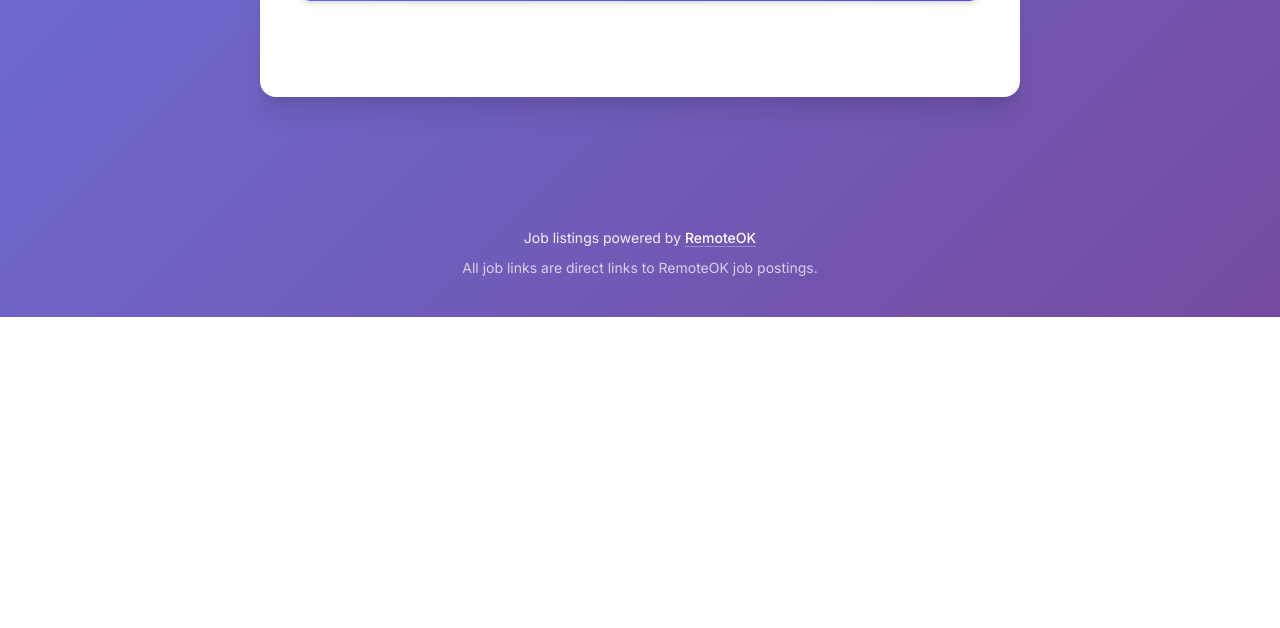
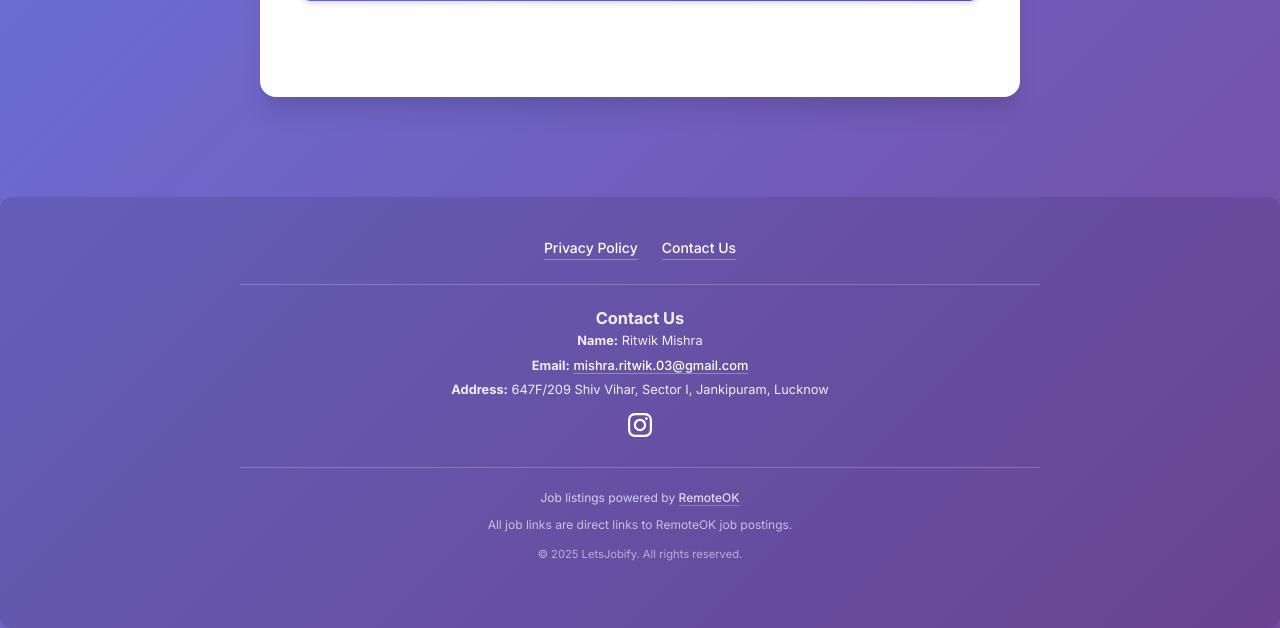
Before and after one commit to Ritwik740/jobScraper, a Flask app: page / in a window 1280 px wide. Shown: the part 995-1623 px from the top of the page. Before the commit the page ends 1312 px from the top, so only its background shows below. Run offline with Flask 3, Linux system fonts and the light colour scheme; parts of the project's set-up code (start-up, migrations or seed data) failed here and were passed over; some libraries are stand-ins or nearby versions.

Commit message:
Enhance footer layout and content
Updated footer styles and added new footer sections with contact and social links.

```diff
--- a/templates/index.html
+++ b/templates/index.html
@@ -332,10 +332,12 @@
     /* Footer */
     footer {
       margin-top: 60px;
-      padding: 30px 20px;
+      padding: 40px 20px;
       text-align: center;
       color: rgba(255, 255, 255, 0.9);
       font-size: 0.875rem;
+      background: rgba(0, 0, 0, 0.1);
+      border-radius: 12px;
     }
 
     footer a {
@@ -348,10 +350,75 @@
 
     footer a:hover {
       border-bottom-color: white;
+      opacity: 0.9;
     }
 
     footer p {
       margin-bottom: 8px;
+    }
+
+    .footer-content {
+      max-width: 800px;
+      margin: 0 auto;
+    }
+
+    .footer-section {
+      margin-bottom: 24px;
+    }
+
+    .footer-section h3 {
+      font-size: 1rem;
+      font-weight: 600;
+      margin-bottom: 12px;
+      color: white;
+    }
+
+    .footer-links {
+      display: flex;
+      justify-content: center;
+      gap: 24px;
+      flex-wrap: wrap;
+      margin-bottom: 16px;
+    }
+
+    .footer-contact {
+      margin-top: 20px;
+      padding-top: 20px;
+      border-top: 1px solid rgba(255, 255, 255, 0.2);
+    }
+
+    .footer-contact p {
+      margin-bottom: 4px;
+      font-size: 0.8rem;
+    }
+
+    .footer-social {
+      margin-top: 12px;
+    }
+
+    .footer-social a {
+      margin: 0 8px;
+      display: inline-flex;
+      align-items: center;
+      justify-content: center;
+      transition: transform 0.2s;
+      border-bottom: none !important;
+    }
+
+    .footer-social a:hover {
+      transform: scale(1.1);
+      border-bottom: none !important;
+    }
+
+    .instagram-icon {
+      width: 24px;
+      height: 24px;
+      fill: white;
+      transition: fill 0.2s;
+    }
+
+    .footer-social a:hover .instagram-icon {
+      fill: rgba(255, 255, 255, 0.9);
     }
 
     /* Animations */
@@ -493,8 +560,34 @@
   </div>
 
   <footer>
-    <p>Job listings powered by <a href="https://remoteok.com" target="_blank" rel="noopener noreferrer">RemoteOK</a></p>
-    <p style="margin-top: 8px; opacity: 0.8;">All job links are direct links to RemoteOK job postings.</p>
+    <div class="footer-content">
+      <div class="footer-section">
+        <div class="footer-links">
+          <a href="/privacy-policy">Privacy Policy</a>
+          <a href="#contact">Contact Us</a>
+        </div>
+      </div>
+
+      <div class="footer-contact" id="contact">
+        <h3>Contact Us</h3>
+        <p><strong>Name:</strong> Ritwik Mishra</p>
+        <p><strong>Email:</strong> <a href="mailto:mishra.ritwik.03@gmail.com">mishra.ritwik.03@gmail.com</a></p>
+        <p><strong>Address:</strong> 647F/209 Shiv Vihar, Sector I, Jankipuram, Lucknow</p>
+        <div class="footer-social">
+          <a href="https://www.instagram.com/letsjobify/" target="_blank" rel="noopener noreferrer" aria-label="Follow us on Instagram">
+            <svg class="instagram-icon" viewBox="0 0 24 24" xmlns="http://www.w3.org/2000/svg">
+              <path d="M12 2.163c3.204 0 3.584.012 4.85.07 3.252.148 4.771 1.691 4.919 4.919.058 1.265.069 1.645.069 4.849 0 3.205-.012 3.584-.069 4.849-.149 3.225-1.664 4.771-4.919 4.919-1.266.058-1.644.07-4.85.07-3.204 0-3.584-.012-4.849-.07-3.26-.149-4.771-1.699-4.919-4.92-.058-1.265-.07-1.644-.07-4.849 0-3.204.013-3.583.07-4.849.149-3.227 1.664-4.771 4.919-4.919 1.266-.057 1.645-.069 4.849-.069zm0-2.163c-3.259 0-3.667.014-4.947.072-4.358.2-6.78 2.618-6.98 6.98-.059 1.281-.073 1.689-.073 4.948 0 3.259.014 3.668.072 4.948.2 4.358 2.618 6.78 6.98 6.98 1.281.058 1.689.072 4.948.072 3.259 0 3.668-.014 4.948-.072 4.354-.2 6.782-2.618 6.979-6.98.059-1.28.073-1.689.073-4.948 0-3.259-.014-3.667-.072-4.947-.196-4.354-2.617-6.78-6.979-6.98-1.281-.059-1.69-.073-4.949-.073zm0 5.838c-3.403 0-6.162 2.759-6.162 6.162s2.759 6.163 6.162 6.163 6.162-2.759 6.162-6.163c0-3.403-2.759-6.162-6.162-6.162zm0 10.162c-2.209 0-4-1.79-4-4 0-2.209 1.791-4 4-4s4 1.791 4 4c0 2.21-1.791 4-4 4zm6.406-11.845c-.796 0-1.441.645-1.441 1.44s.645 1.44 1.441 1.44c.795 0 1.439-.645 1.439-1.44s-.644-1.44-1.439-1.44z"/>
+            </svg>
+          </a>
+        </div>
+      </div>
+
+      <div class="footer-section" style="margin-top: 24px; padding-top: 20px; border-top: 1px solid rgba(255, 255, 255, 0.2);">
+        <p style="opacity: 0.8; font-size: 0.75rem;">Job listings powered by <a href="https://remoteok.com" target="_blank" rel="noopener noreferrer">RemoteOK</a></p>
+        <p style="margin-top: 8px; opacity: 0.7; font-size: 0.75rem;">All job links are direct links to RemoteOK job postings.</p>
+        <p style="margin-top: 12px; opacity: 0.6; font-size: 0.7rem;">© 2025 LetsJobify. All rights reserved.</p>
+      </div>
+    </div>
   </footer>
 
   <!-- Razorpay checkout script -->
```
